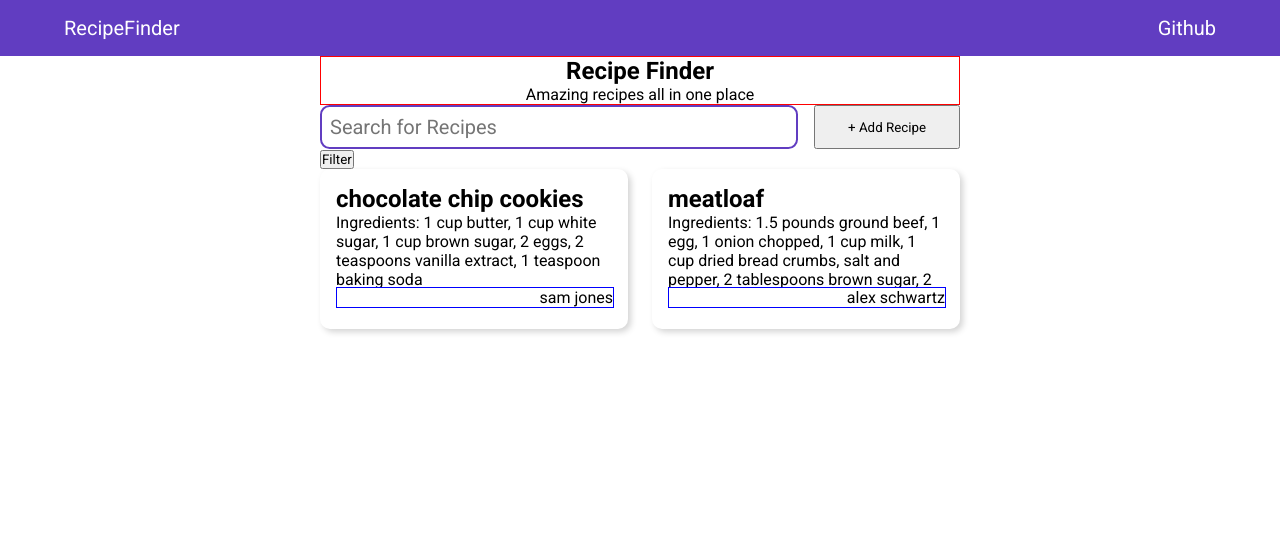
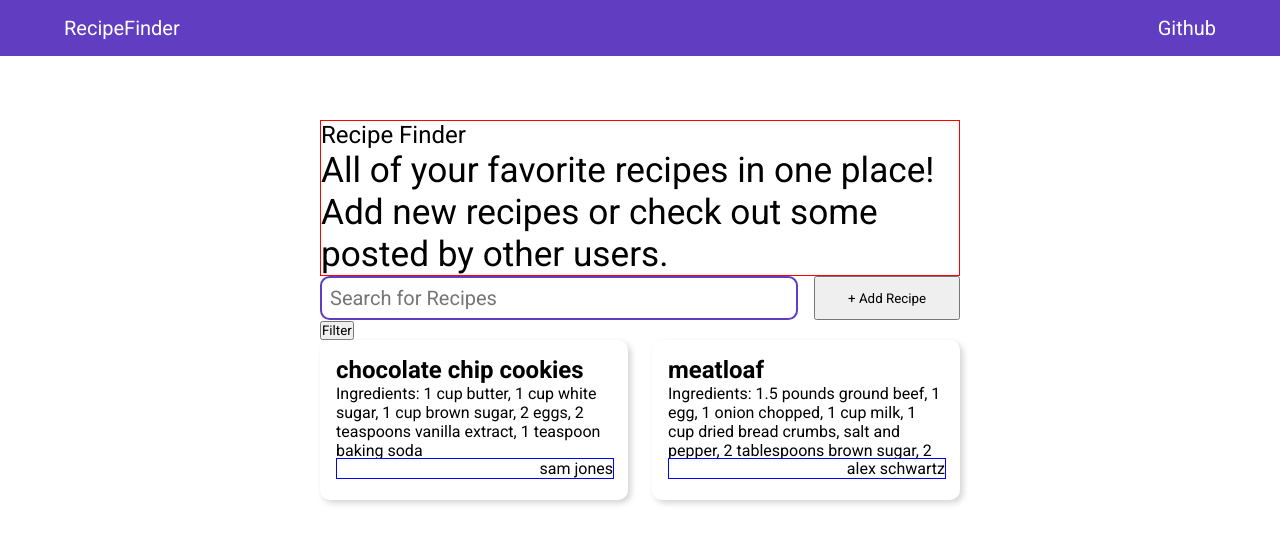
Before and after one commit to christopher-coyne/recipe_finder, a React (Create React App) app: page / in a window 1280 px wide. Shown: the top 544 px of the page. Built offline with nearby package versions, Linux system fonts and the light colour scheme.

Commit message:
intro styles updated

```diff
--- a/src/components/Intro/Intro.style.tsx
+++ b/src/components/Intro/Intro.style.tsx
@@ -4,4 +4,15 @@ import { colors } from "../../colors";
 export const IntroWrapper = styled("article")`
   border: 1px solid red;
   margin: auto;
+  margin-top: 4rem;
+  text-align: left;
+
+  & h1 {
+    font-size: ${(props) => props.theme.fontSizes.largest};
+    font-weight: ${(props) => props.theme.fontWeights.regular};
+  }
+
+  & p {
+    font-size: ${(props) => props.theme.fontSizes.large};
+  }
 `;
--- a/src/components/Intro/Intro.tsx
+++ b/src/components/Intro/Intro.tsx
@@ -5,7 +5,10 @@ const Intro = () => {
   return (
     <IntroWrapper>
       <h1>Recipe Finder</h1>
-      <p>Amazing recipes all in one place</p>
+      <p>
+        All of your favorite recipes in one place! Add new recipes or check out
+        some posted by other users.
+      </p>
     </IntroWrapper>
   );
 };
```
